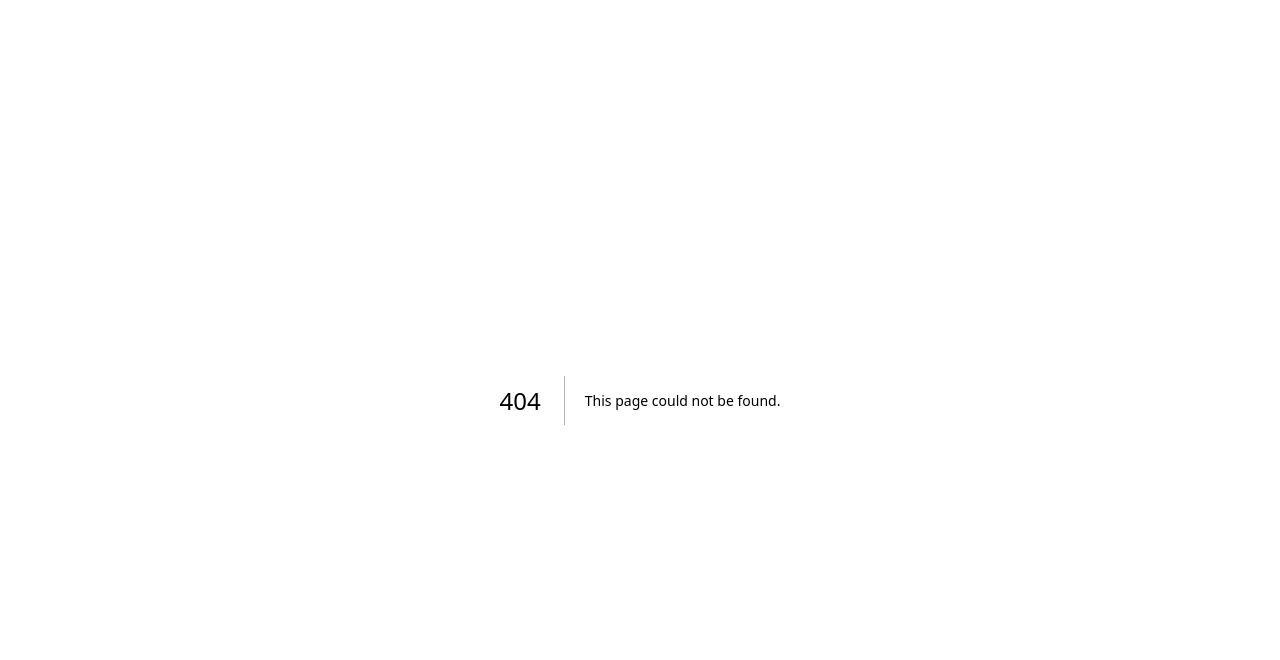
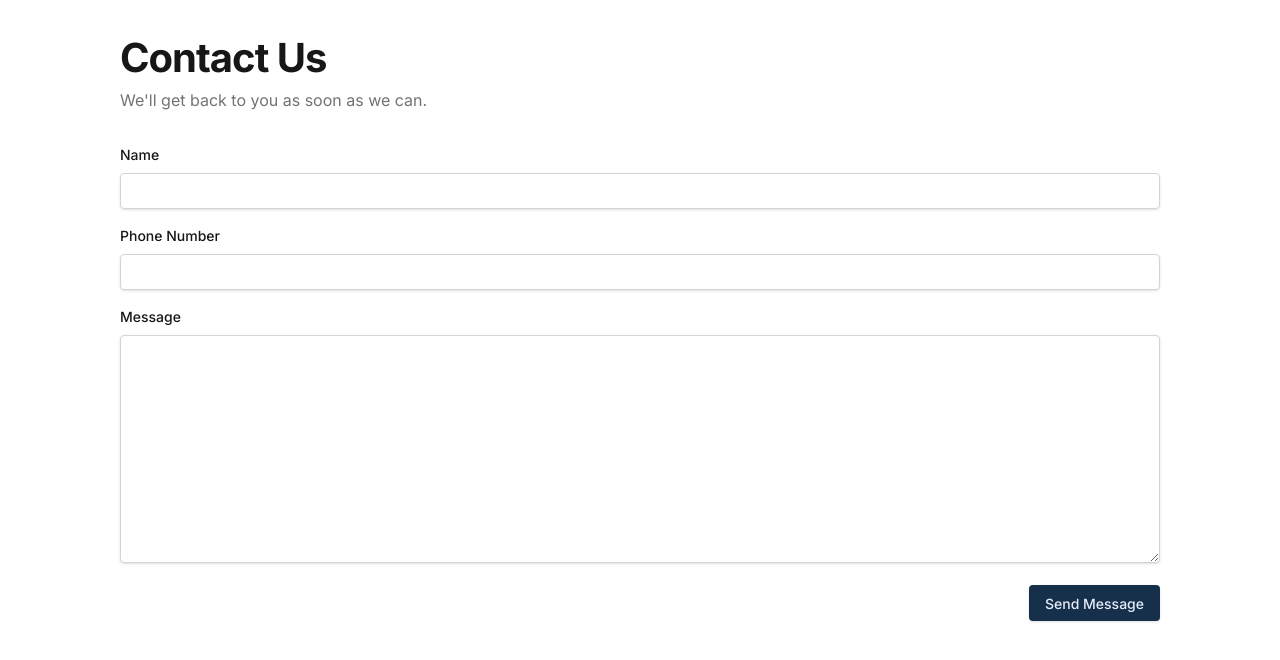
Before and after one commit to edsonjaramillo/monorepo-example, a Next.js app in the folder apps/web/: page /contact in a window 1280 px wide. Before the commit this address had no page. Shown: the top 660 px of the page. Built offline with nearby package versions, Linux system fonts and the light colour scheme.

Commit message:
feat: Add ContactPage component and ContactForm component

```diff
--- /dev/null
+++ b/apps/web/src/app/contact/page.tsx
@@ -0,0 +1,11 @@
+import { Responsive } from '~/ui/atoms/Responsive';
+
+import { ContactForm } from '@/web/components/ContactForm';
+
+export default function ContactPage() {
+  return (
+    <Responsive>
+      <ContactForm />
+    </Responsive>
+  );
+}
--- /dev/null
+++ b/apps/web/src/components/ContactForm.tsx
@@ -0,0 +1,68 @@
+'use client';
+
+import { zodResolver } from '@hookform/resolvers/zod';
+import { FormProvider, useForm } from 'react-hook-form';
+import type { FieldErrors } from 'react-hook-form';
+import { toast } from 'sonner';
+import { z } from 'zod';
+
+import { Button } from '~/ui/atoms/Button';
+import { Form } from '~/ui/atoms/Form';
+import { Input, InputGroup, Textarea } from '~/ui/atoms/Input';
+import { Label } from '~/ui/atoms/Label';
+import { Text } from '~/ui/atoms/Text';
+
+const contactFormSchema = z.object({
+  name: z.string().min(2).max(50),
+  phoneNumber: z.string().min(10).max(15),
+  message: z.string().min(10).max(500),
+});
+
+const toastId = 'contact-form-toast';
+type FormSchema = z.infer<typeof contactFormSchema>;
+
+async function onSubmit(_: FormSchema) {
+  toast.info('Sending message...', { id: toastId, duration: Infinity });
+  await new Promise((resolve) => setTimeout(resolve, 3000));
+  toast.success('Message sent!', { id: toastId });
+}
+
+function onInvalid(errors: FieldErrors<FormSchema>) {
+  toast.error('Please fix the errors in the form.', { id: toastId });
+}
+
+export function ContactForm() {
+  const methods = useForm<FormSchema>({ resolver: zodResolver(contactFormSchema) });
+  const { isSubmitting } = methods.formState;
+  return (
+    <div className="py-8">
+      <div className="mb-8 space-y-1">
+        <Text as="h2" size="4xl" className="font-bold">
+          Contact Us
+        </Text>
+        <Text as="p" color="neutral">
+          We&apos;ll get back to you as soon as we can.
+        </Text>
+      </div>
+      <FormProvider {...methods}>
+        <Form onSubmit={methods.handleSubmit(onSubmit, onInvalid)}>
+          <InputGroup>
+            <Label field="name">Name</Label>
+            <Input field="name" type="text" autoComplete="name" required />
+          </InputGroup>
+          <InputGroup>
+            <Label field="phoneNumber">Phone Number</Label>
+            <Input field="phoneNumber" type="tel" autoComplete="tel" required />
+          </InputGroup>
+          <InputGroup>
+            <Label field="message">Message</Label>
+            <Textarea field="message" required />
+          </InputGroup>
+          <Button type="submit" className="ml-auto" disabled={isSubmitting}>
+            {isSubmitting ? 'Sending...' : 'Send Message'}
+          </Button>
+        </Form>
+      </FormProvider>
+    </div>
+  );
+}
```
